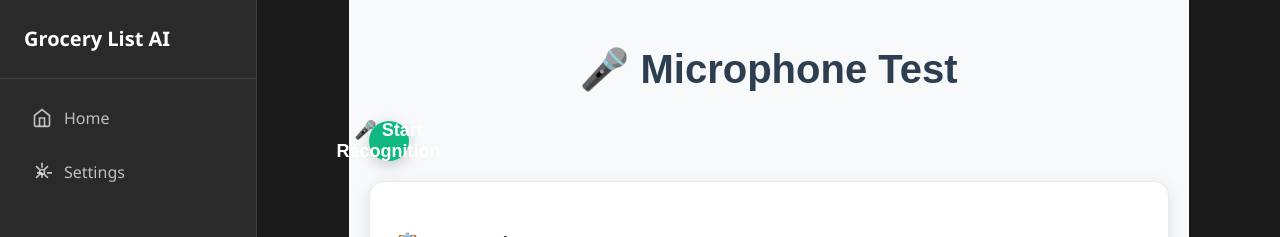
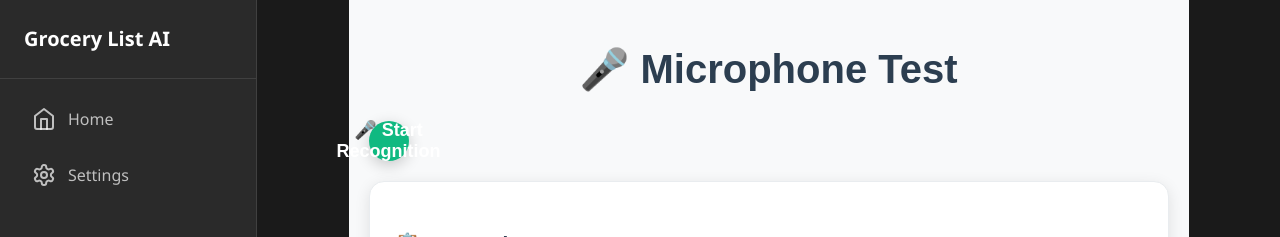
Before and after one commit to cassioalmeron/GroceryListAi, a React (Vite) app in the folder Web/: page /tests in a window 1280 px wide. Shown: the top 237 px of the page. Built offline with nearby package versions, Linux system fonts and the light colour scheme; no server answers.

Commit message:
Web: Standarize icons,

```diff
--- a/Web/src/App.tsx
+++ b/Web/src/App.tsx
@@ -6,6 +6,7 @@ import { Tests } from './Pages/Tests'
 import Settings from './Pages/Settings'
 import Footer from './components/Footer'
 import Sidebar from './components/Sidebar'
+import { MenuIcon } from './components/icons'
 
 function App() {
   const [isSidebarOpen, setIsSidebarOpen] = useState(false)
@@ -27,11 +28,7 @@ function App() {
           onClick={toggleSidebar}
           aria-label="Toggle menu"
         >
-          <svg width="24" height="24" viewBox="0 0 24 24" fill="none" stroke="currentColor" strokeWidth="2">
-            <line x1="3" y1="12" x2="21" y2="12"></line>
-            <line x1="3" y1="6" x2="21" y2="6"></line>
-            <line x1="3" y1="18" x2="21" y2="18"></line>
-          </svg>
+          <MenuIcon />
         </button>
 
         {/* Sidebar Navigation */}
--- a/Web/src/components/Sidebar/index.tsx
+++ b/Web/src/components/Sidebar/index.tsx
@@ -1,5 +1,6 @@
 import React from 'react';
 import { useLocation, useNavigate } from 'react-router-dom';
+import { HomeIcon, SettingsIcon } from '../icons';
 import './style.css';
 
 interface SidebarProps {
@@ -39,10 +40,7 @@ const Sidebar: React.FC<SidebarProps> = ({ isOpen, onClose }) => {
                 onClick={() => handleNavigation('/')}
                 className={`sidebar-nav-link ${location.pathname === '/' ? 'active' : ''}`}
               >
-                <svg width="20" height="20" viewBox="0 0 24 24" fill="none" stroke="currentColor" strokeWidth="2">
-                  <path d="M3 9l9-7 9 7v11a2 2 0 0 1-2 2H5a2 2 0 0 1-2-2z"></path>
-                  <polyline points="9 22 9 12 15 12 15 22"></polyline>
-                </svg>
+                <HomeIcon />
                 Home
               </button>
             </li>
@@ -51,11 +49,7 @@ const Sidebar: React.FC<SidebarProps> = ({ isOpen, onClose }) => {
                 onClick={() => handleNavigation('/settings')}
                 className={`sidebar-nav-link ${location.pathname === '/settings' ? 'active' : ''}`}
               >
-                <svg width="20" height="20" viewBox="0 0 24 24" fill="none" stroke="currentColor" strokeWidth="2">
-                  <circle cx="12" cy="12" r="3"></circle>
-                  <path d="M12 1v6m0 6v6m-6-6h6m6 0h6"></path>
-                  <path d="M19.07 4.93l-4.24 4.24m0 5.66l4.24 4.24M4.93 4.93l4.24 4.24m0 5.66l-4.24 4.24"></path>
-                </svg>
+                <SettingsIcon />
                 Settings
               </button>
             </li>
--- /dev/null
+++ b/Web/src/components/icons.tsx
@@ -0,0 +1,74 @@
+import React from 'react';
+
+export interface IconProps {
+  size?: number;
+  color?: string;
+  className?: string;
+}
+
+export const MenuIcon: React.FC<IconProps> = ({
+  size = 24,
+  color = 'currentColor',
+  className = ''
+}) => (
+  <svg
+    xmlns="http://www.w3.org/2000/svg"
+    width={size}
+    height={size}
+    viewBox="0 0 24 24"
+    fill="none"
+    stroke={color}
+    strokeWidth="2"
+    strokeLinecap="round"
+    strokeLinejoin="round"
+    className={className}
+  >
+    <line x1="3" y1="12" x2="21" y2="12" />
+    <line x1="3" y1="6" x2="21" y2="6" />
+    <line x1="3" y1="18" x2="21" y2="18" />
+  </svg>
+);
+
+export const HomeIcon: React.FC<IconProps> = ({
+  size = 24,
+  color = 'currentColor',
+  className = ''
+}) => (
+  <svg
+    xmlns="http://www.w3.org/2000/svg"
+    width={size}
+    height={size}
+    viewBox="0 0 24 24"
+    fill="none"
+    stroke={color}
+    strokeWidth="2"
+    strokeLinecap="round"
+    strokeLinejoin="round"
+    className={className}
+  >
+    <path d="m3 9 9-7 9 7v11a2 2 0 0 1-2 2H5a2 2 0 0 1-2-2z" />
+    <polyline points="9 22 9 12 15 12 15 22" />
+  </svg>
+);
+
+export const SettingsIcon: React.FC<IconProps> = ({
+  size = 24,
+  color = 'currentColor',
+  className = ''
+}) => (
+  <svg
+    xmlns="http://www.w3.org/2000/svg"
+    width={size}
+    height={size}
+    viewBox="0 0 24 24"
+    fill="none"
+    stroke={color}
+    strokeWidth="2"
+    strokeLinecap="round"
+    strokeLinejoin="round"
+    className={className}
+  >
+    <path d="M12.22 2h-.44a2 2 0 0 0-2 2v.18a2 2 0 0 1-1 1.73l-.43.25a2 2 0 0 1-2 0l-.15-.08a2 2 0 0 0-2.73.73l-.22.38a2 2 0 0 0 .73 2.73l.15.1a2 2 0 0 1 1 1.72v.51a2 2 0 0 1-1 1.74l-.15.09a2 2 0 0 0-.73 2.73l.22.38a2 2 0 0 0 2.73.73l.15-.08a2 2 0 0 1 2 0l.43.25a2 2 0 0 1 1 1.73V20a2 2 0 0 0 2 2h.44a2 2 0 0 0 2-2v-.18a2 2 0 0 1 1-1.73l.43-.25a2 2 0 0 1 2 0l.15.08a2 2 0 0 0 2.73-.73l.22-.39a2 2 0 0 0-.73-2.73l-.15-.08a2 2 0 0 1-1-1.74v-.5a2 2 0 0 1 1-1.74l.15-.09a2 2 0 0 0 .73-2.73l-.22-.38a2 2 0 0 0-2.73-.73l-.15.08a2 2 0 0 1-2 0l-.43-.25a2 2 0 0 1-1-1.73V4a2 2 0 0 0-2-2z" />
+    <circle cx="12" cy="12" r="3" />
+  </svg>
+);
```
